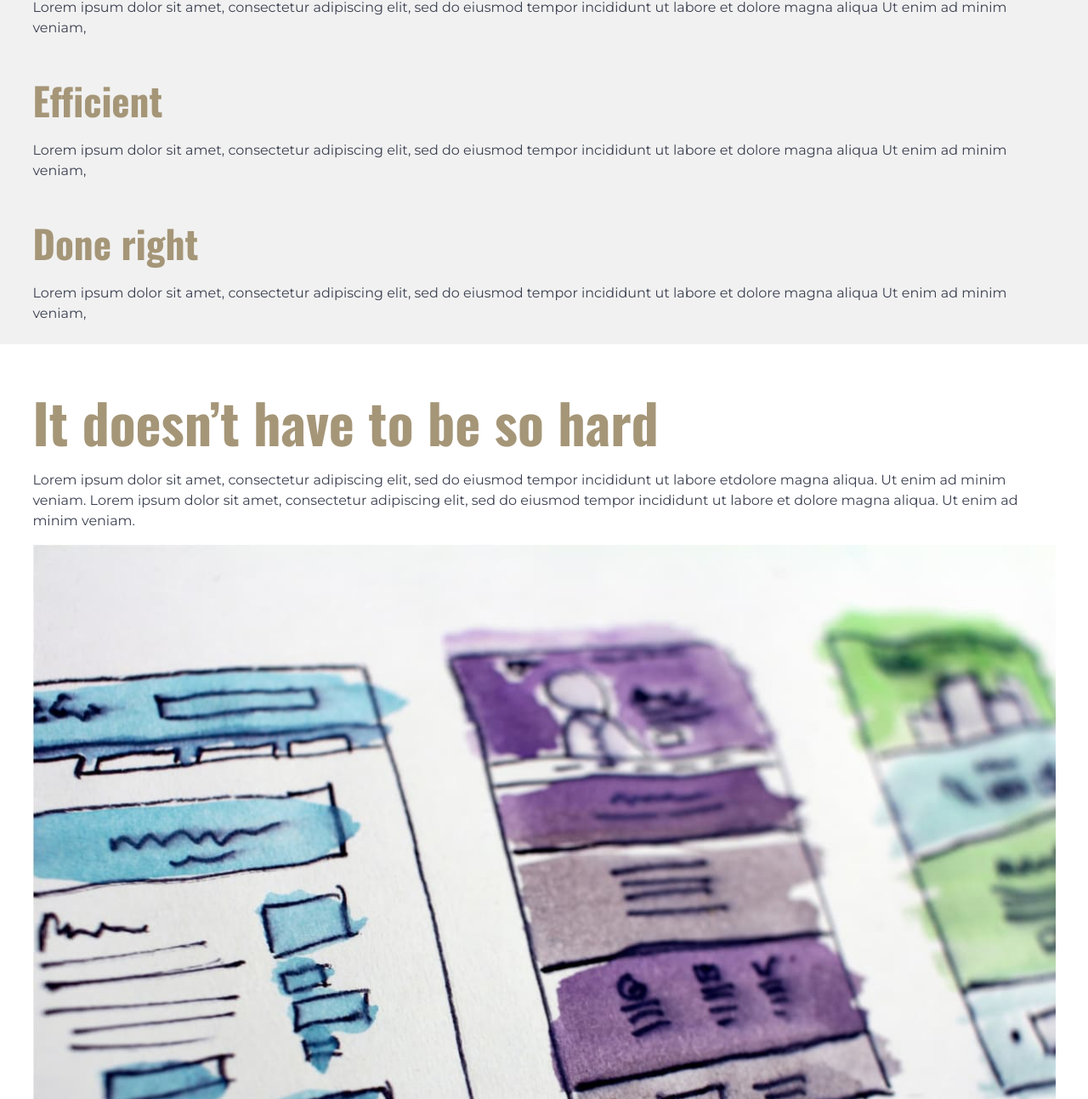
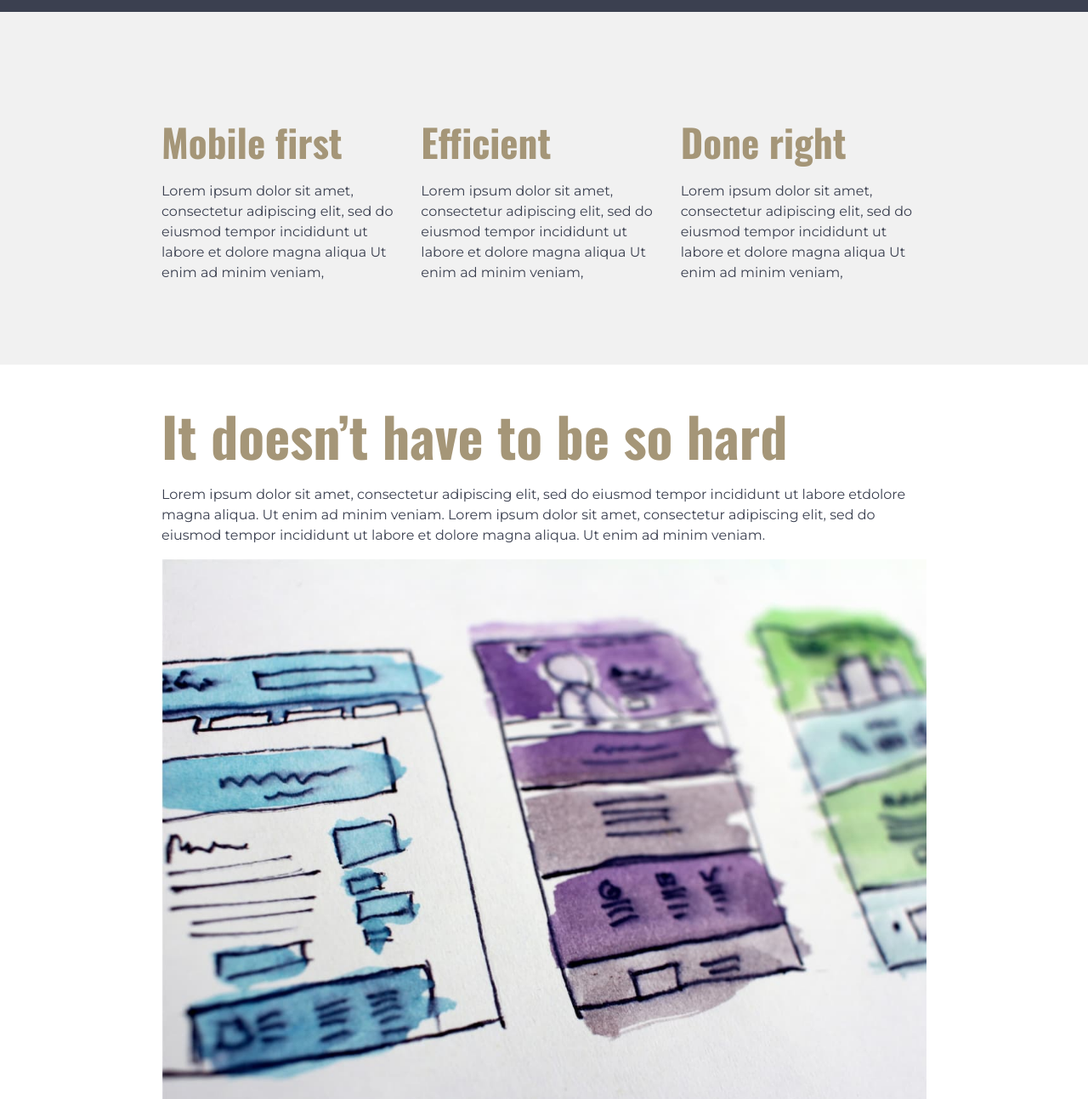
Before and after one commit to novakda/novakda-conquering-responsive-layouts-final-challenge, a plain HTML site: page cube.html in a window 1280 px wide. Shown: the part 683-1976 px from the top of the page at 85% size. Drawn offline with nearby package versions, Linux system fonts and the light colour scheme.

Commit message:
wrappers inside each panel

```diff
--- a/cube.css
+++ b/cube.css
@@ -163,7 +163,9 @@ button,
 }
 
 .wrapper {
-    padding: 0.5em 3vw;
+    width: 80%;
+    max-width: 900px;
+    margin-inline: auto;
 }
 
 .inverse {
@@ -243,6 +245,15 @@ button,
     font-size: var(--fs-700);
 }
 
+@media only screen and (min-width: 700px) {
+    .herosub .wrapper {
+        display: flex;
+        gap: 1rem;
+        align-items: center;
+        padding-block: 5rem;
+    }
+}
+
 /* exception */
 
 .list-of-links[data-type='navbar'] {
--- a/cube.html
+++ b/cube.html
@@ -16,7 +16,8 @@
 </head>
 
 <body>
-    <div id="navbar" class="navbar min-medium-flex-row wrapper">
+    <div id="navbar" class="navbar min-medium-flex-row">
+        <div class="wrapper">
             <div><img src="images/logo.svg" alt="conquering responsive layouts"></div>
             <ul class="list-of-links min-medium-flex-row" data-type="navbar">
                 <li><a href="#">Home</a></li>
@@ -28,7 +29,9 @@
                 <li><a href="#" class="button">Sign Up</a></li>
             </ul>
         </div>
-    <div id="hero" class="hero wrapper inverse">
+    </div>
+    <div id="hero" class="hero inverse">
+        <div class="wrapper">
             <h1><span class="white">Responsive layouts</span> don't have to be a struggle
             </h1>
             <div>
@@ -37,8 +40,9 @@
                 <a href="#" class="button">I want to learn</a>
             </div>
         </div>
-    <div id="herosub" class="herosub wrapper">
-        <div class="">
+    </div>
+    <div id="herosub" class="herosub">
+        <div class="wrapper">
             <div class="">
                 <!-- these feel more like h3s without a parent h2, h2 would be the title for this 'section'? -->
                 <h2>Mobile first</h2>
@@ -57,8 +61,8 @@
             </div>
         </div>
     </div>
-    <div id="contentpanel" class="content wrapper">
-        <div>
+    <div id="contentpanel" class="content">
+        <div class="wrapper">
             <div id="contentpanel-main">
                 <h2>It doesn’t have to be so hard</h2>
                 <p>Lorem ipsum dolor sit amet, consectetur adipiscing elit, sed do eiusmod tempor incididunt ut labore
@@ -90,9 +94,9 @@
             </div>
         </div>
     </div>
-    <div id="footer" class="footer wrapper inverse">
+    <div id="footer" class="footer inverse">
+        <div class="wrapper">
             <h2>just scratching the surface</h2>
-        <div>
             <div>
                 <h3>About our company</h3>
                 <p>Lorem ipsum dolor sit amet, consectetur adipiscing elit, sed do eiusmod tempor incididunt ut labore
```
Lines whose indentation alone changed are shown as unchanged.
